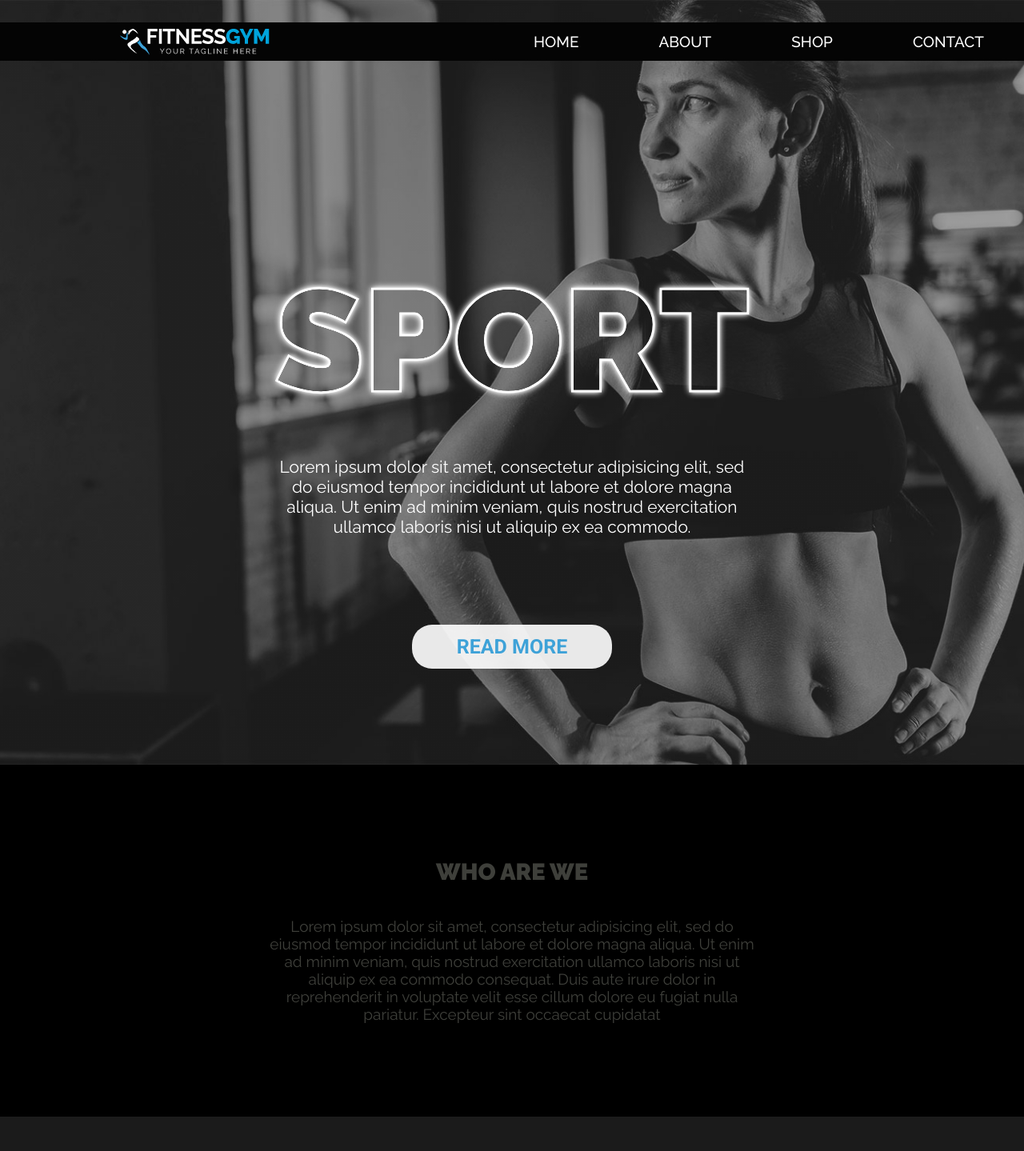
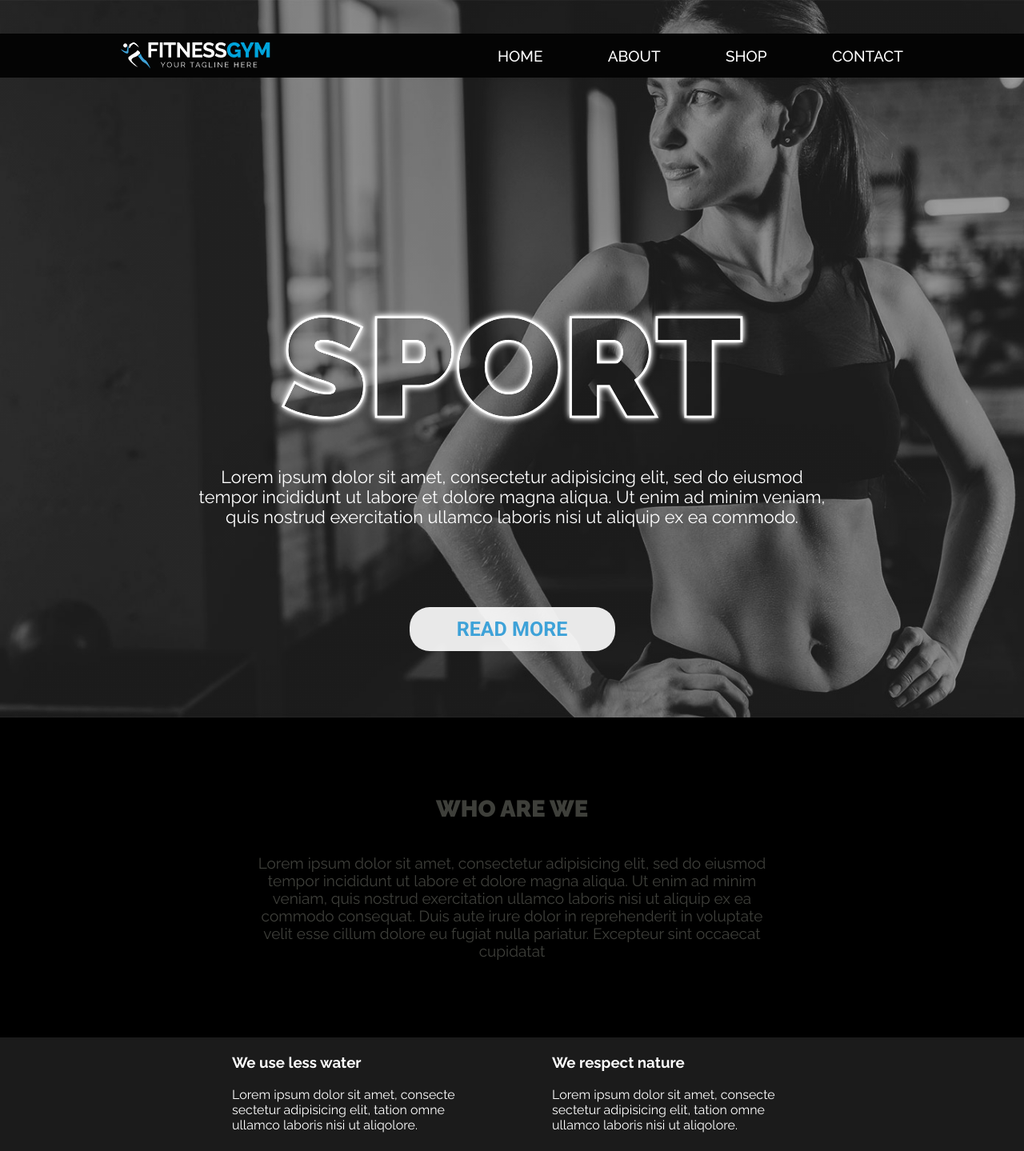
Before and after one commit to st-rkalinov/fitness-gym-website-design, a website: page index.html in a window 1280 px wide. Shown: the top 1439 px of the page at 80% size. Drawn offline with Linux system fonts and the light colour scheme.

Commit message:
changes related with the changes in the PSD file

```diff
--- a/index.html
+++ b/index.html
@@ -36,13 +36,16 @@
 </header>
 
 <section class="section-about-us">
-    <h3 class="heading-3 heading-3--about-us">Who are we</h3>
+    <div class="section-about-us__content">
+        <h3 class="heading-3 heading-3--about-us">Who are we</h3>
 
-    <p class="section-about-us__text">Lorem ipsum dolor sit amet, consectetur adipisicing elit, sed do eiusmod tempor
-        incididunt ut labore et dolore magna aliqua. Ut enim ad minim veniam, quis nostrud exercitation ullamco laboris
-        nisi ut aliquip ex ea commodo consequat. Duis aute irure dolor in reprehenderit in voluptate velit esse cillum
-        dolore eu fugiat nulla pariatur. Excepteur sint occaecat cupidatat </p>
+        <p class="section-about-us__text">Lorem ipsum dolor sit amet, consectetur adipisicing elit, sed do eiusmod tempor
+            incididunt ut labore et dolore magna aliqua. Ut enim ad minim veniam, quis nostrud exercitation ullamco laboris
+            nisi ut aliquip ex ea commodo consequat. Duis aute irure dolor in reprehenderit in voluptate velit esse cillum
+            dolore eu fugiat nulla pariatur. Excepteur sint occaecat cupidatat </p>
+    </div>
 </section>
+
 <section class="section-our-thinking">
     <div class="section-our-thinking__box">
         <h5 class="heading-5">We use less water</h5>
@@ -140,11 +143,9 @@
             </div>
         </div>
     </div>
-
-
 </section>
 <section class="section-features">
-    FEATURES
+    <h3 class="heading-3">What exactly we do</h3>
 </section>
 <section class="section-quote">
     QUOTE-1
--- a/sass/base/_base.scss
+++ b/sass/base/_base.scss
@@ -14,18 +14,19 @@
     box-sizing: border-box;
     font-family: $font-primary;
     font-weight: 400;
+    overflow-x: hidden;
 
     > * {
-        grid-column: full-start / full-end;
+        grid-column: 1 / -1;
     }
 }
 
 .container {
     display: grid;
-    grid-template-columns: [full-start] 15rem [middle-start] repeat(3, [col-start] 1fr [col-end]) [middle-end full-end];
-    grid-template-rows: [emptybar-start] 3.5vh [emptybar-end nav-start] 6vh
-    [nav-end header-start] 110vh
-    [header-end about-us-start] minmax(55vh, auto)
+    grid-template-columns: 100vw;
+    grid-template-rows: [emptybar-start] 4.2rem [emptybar-end nav-start] 5.5rem
+    [nav-end header-start] minmax(100vh, auto)
+    [header-end about-us-start] minmax(50vh, auto)
     [about-us-end our-thinking-start] minmax(33vh, auto)
     [our-thinking-end opinions-start] minmax(132vh, auto)
     [opinions-end features-start] 90vh
--- a/sass/base/_typography.scss
+++ b/sass/base/_typography.scss
@@ -1,5 +1,5 @@
 .heading-1 {
-  font-size: 18rem;
+  font-size: 17.517rem;
   mix-blend-mode: lighten;
   text-shadow: 0 0 5px white, 0 0 10px white, 0 0 10px white;
   -webkit-text-stroke: 3px white;
@@ -17,7 +17,7 @@
 
   &--opinions {
     font-family: $font-secondary;
-    grid-column: 2 / span 1;
+    grid-column: 1 / -1;
   }
 }
 
--- a/sass/components/_buttons.scss
+++ b/sass/components/_buttons.scss
@@ -4,9 +4,9 @@
   font-family: $font-secondary;
   font-size: 2.5rem;
   cursor: pointer;
-  padding: 1.3rem 5rem;
+  padding: 1.3rem 5.2rem;
   background-color: rgba($color-primary, .9);
   border-radius: 2.5rem;
-  width: 25rem;
+  width: 25.7rem;
   margin: 0 auto;
 }
--- a/sass/layout/_header.scss
+++ b/sass/layout/_header.scss
@@ -1,26 +1,22 @@
 .header {
   background-image: linear-gradient(rgba($color-overlay, .3), rgba($color-overlay, .3)), url("../img/header-background.jpg");
   background-size: cover;
-  background-position: center center;
   grid-row: emptybar-start / header-end;
   display: grid;
-  grid-template-columns: 1fr minmax(min-content, 45vw) 1fr;
-  grid-template-rows: 25vh 1fr;
-  align-items: center;
+  grid-template-columns: 1fr minmax(min-content, 78.4rem) 1fr;
+  grid-template-rows: minmax(58rem, auto);
+  align-content: center;
   text-align: center;
 
   &__content {
     grid-column: 2 / 3;
-    grid-row: 2 / -1;
-    display: grid;
-    grid-row-gap: 4rem;
-    grid-template-rows: repeat(3, min-content);
-    align-items: center;
+    padding-top: 27.3rem;
   }
 
   &__text {
-    font-size: 2.1rem;
+    font-size: 2.179rem;
     color: $color-primary;
-    padding-bottom: 7rem;
+    padding-top: 2.2rem;
+    padding-bottom: 10rem;
   }
 }
--- a/sass/layout/_navigation.scss
+++ b/sass/layout/_navigation.scss
@@ -1,28 +1,31 @@
 .navigation {
+  @include section-padding($section-content-left-padding, $section-content-right-padding);
+
   background-color: #040404;
   grid-row: nav-start / nav-end;
   z-index: 1;
 
   display: grid;
-  grid-template-columns: [full-start] minmax($page-left-min-padding, $page-left-max-padding)
-  [logo-start] min-content
-  [logo-end empty-area-start] minmax(10rem, 60rem)
-  [empty-area-end nav-container-start] max-content [nav-container-end] minmax($page-right-min-padding, 1fr) [full-end];
+  grid-template-columns: min-content minmax(max-content, 50.7rem);
   align-items: center;
+  justify-content: space-between;
 
   &__logo {
-    grid-column: 2 / 3;
+    grid-column: 1 / span 1;
   }
 
   &__items {
     list-style: none;
-    grid-column: nav-container-start / nav-container-end;
+    grid-column: 2 / span 1;
     display: grid;
-    grid-template-columns: repeat(4, min-content);
-    grid-column-gap: 10rem;
+    grid-template-columns: repeat(4, max-content);
     text-transform: uppercase;
-    justify-items: center;
+    justify-content: space-between;
     font-weight: 500;
+  }
+
+  &__item:first-child {
+    justify-self: start;
   }
 
   &__item {
--- a/sass/main.scss
+++ b/sass/main.scss
@@ -1,4 +1,5 @@
 @import "utils/variables";
+@import "utils/mixins";
 
 @import "base/base";
 @import "base/typography";
--- a/sass/pages/_home.scss
+++ b/sass/pages/_home.scss
@@ -1,14 +1,21 @@
 .section-about-us {
+  @include section-padding($section-content-left-padding, $section-content-right-padding);
+
   background-color: #000000;
   grid-row: about-us-start / about-us-end;
-  grid-column: full-start / full-end;
   display: flex;
   justify-content: center;
   align-content: center;
-  flex-direction: column;
-  padding: 0 26%;
-  margin: 0 auto;
-  text-align: center;
+
+  &__content {
+    display: flex;
+    justify-content: center;
+    align-content: center;
+    flex-direction: column;
+    width: 66%;
+    margin: 0 auto;
+    text-align: center;
+  }
 
   &__text {
     color: $color-tertiary;
@@ -19,15 +26,15 @@
 }
 
 .section-our-thinking {
+  @include section-padding($section-content-left-padding, $section-content-right-padding);
+
   background-color: #1b1b1b;
   display: grid;
   grid-template-columns: repeat(auto-fit, minmax(29rem, 30rem));
   justify-content: center;
   grid-column-gap: 10rem;
-  grid-row-gap: 5rem;
-  justify-items: center;
+  grid-row-gap: 3rem;
   align-items: center;
-  padding: 2rem $page-right-min-padding 2rem $page-left-min-padding;
 
   &__text {
     font-size: 1.6rem;
@@ -35,28 +42,35 @@
     padding-top: 2rem;
   }
 
+  &__box {
+    padding: 2rem 0;
+  }
+
 }
 
 .section-opinions {
+  @include section-padding();
   background-image: linear-gradient(rgba($color-overlay, .3), rgba($color-overlay, .3)), url("../img/section-opinions-background.png");
+
   background-size: cover;
   display: grid;
   align-items: end;
   justify-items: center;
-  grid-template-columns: minmax($page-left-min-padding, $page-left-max-padding) 1fr minmax($page-right-min-padding, 10rem);
+  justify-content: center;
+  grid-template-columns: 1fr;
   grid-template-rows: minmax(13rem, auto) minmax(7rem, auto) auto 1fr;
   grid-row-gap: 5rem;
 
   &__text {
     text-align: center;
-    padding: 0 13vw;
+    padding: 0 16%;
     font-size: 2.1rem;
     color: $color-tertiary;
-    grid-column: 2 / span 1;
+    grid-column: 1 / -1;
   }
 
   &__opinions {
-    grid-column: 2 / span 1;
+    grid-column: 1 / -1;
     justify-self: stretch;
     display: grid;
     grid-template-columns: repeat(auto-fit, minmax(34rem, 1fr));
--- /dev/null
+++ b/sass/utils/_mixins.scss
@@ -0,0 +1,4 @@
+@mixin section-padding($left-padding: 0, $right-padding: 0) {
+  padding-left: $section-base-left-padding + $left-padding;
+  padding-right: $section-base-right-padding + $right-padding;
+}
--- a/sass/utils/_variables.scss
+++ b/sass/utils/_variables.scss
@@ -9,6 +9,11 @@
 $font-tertiary: 'Lora', serif;
 
 //PADDINGS
+$section-base-left-padding: 12.4rem;
+$section-base-right-padding: $section-base-left-padding;
+$section-content-left-padding: 2.7rem;
+$section-content-right-padding: $section-content-left-padding;
+
 $page-left-min-padding: 5rem;
-$page-left-max-padding: 15rem;
+$page-left-max-padding: 12.2rem;
 $page-right-min-padding: 5rem;
```
Also changed, not shown: css/style.comp.css, 1 other file.
